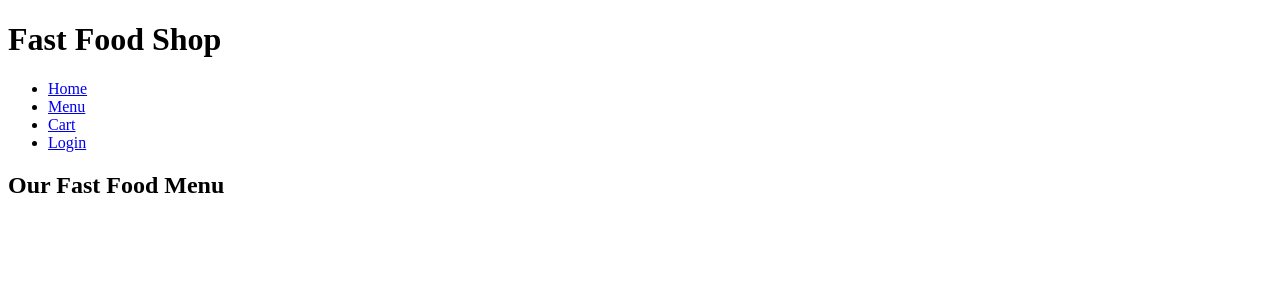
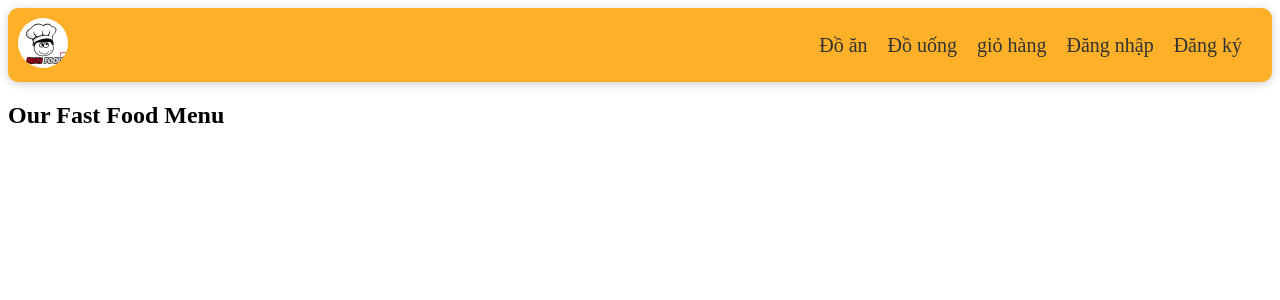
Before and after one commit to KhanhLee03/Duan_Nhom5_Web, a PHP site: page /giaodien.php in a window 1280 px wide. Shown: the top 300 px of the page. Run offline with PHP 8.4, Linux system fonts and the light colour scheme.

Commit message:
da them trang giao dien
Them le tren va tieu de cho giao dien cung nhu cac danh muc

```diff
--- /dev/null
+++ b/duan_nhom5_web/code/giaodien.css
@@ -0,0 +1,52 @@
+/* CSS để tạo kiểu cho header và nav */
+header {
+    display: flex; /* Sử dụng flexbox để căn giữa */
+    align-items: center; /* Căn giữa theo chiều dọc */
+    justify-content: space-between; /* Phân chia khoảng cách giữa các phần tử */
+    padding: 10px; /* Padding cho header */
+    background-color: #f8f8f8; /* Màu nền cho header */
+}
+.header{
+    border-radius: 10px;
+    background-color: rgb(254, 176, 41);
+    box-shadow: 0 2px 10px rgba(0, 0, 0, 0.2); /* Thêm bóng đổ cho header */
+}
+nav {
+    display: flex; /* Sử dụng flexbox cho nav */
+}
+
+nav ul {
+    list-style-type: none; /* Bỏ dấu chấm trong danh sách */
+    padding: 0; /* Bỏ padding mặc định */
+    margin: 0; /* Bỏ margin mặc định */
+    display: flex; /* Hiển thị danh sách theo hàng ngang */
+}
+
+nav ul li {
+    margin-right: 20px; /* Khoảng cách giữa các liên kết */
+}
+
+nav ul li a {
+    text-decoration: none; /* Bỏ gạch chân */
+    color: #333; /* Màu chữ */
+    font-size: 20px;
+}
+nav ul li a:hover {
+    color: #f4f4f4;
+    border-bottom: 2px solid #f4f4f4;
+}
+
+nav ul li img {
+    width: 20px; /* Kích thước của ảnh */
+    height: 20px; /* Kích thước của ảnh */
+    vertical-align: middle; /* Căn giữa ảnh với chữ */
+    margin-right: 5px; /* Khoảng cách giữa ảnh và chữ */
+}
+
+/* Thêm kiểu cho logo */
+.logo {
+    width: 50px; /* Kích thước của logo */
+    height: auto; /* Giữ tỷ lệ cho logo */
+    margin-right: 15px; /* Khoảng cách giữa logo và tiêu đề */
+    border-radius: 50%;
+}
--- a/duan_nhom5_web/code/giaodien.php
+++ b/duan_nhom5_web/code/giaodien.php
@@ -4,17 +4,19 @@
     <meta charset="UTF-8">
     <meta name="viewport" content="width=device-width, initial-scale=1.0">
     <title>Document</title>
+    <link rel="stylesheet" href="giaodien.css">
 </head>
 <body>
     <!-- Header -->
-    <header>
-        <h1>Fast Food Shop</h1>
-        <nav>
+    <header class="header">
+    <a href="giaodien.php"><img src="mixilogo.png" alt="Logo" class="logo"></a> <!-- Thêm logo với sự kiện nhấn -->
+        <nav class="link">
             <ul>
-                <li><a href="index.php">Home</a></li>
-                <li><a href="pages/menu.php">Menu</a></li>
-                <li><a href="pages/cart.php">Cart</a></li>
-                <li><a href="pages/login.php">Login</a></li>
+                <li><a href="doan.php">Đồ ăn</a></li>
+                <li><a href="douong.php">Đồ uống</a></li>
+                <li><a href="card.php">giỏ hàng</a></li>
+                <li><a href="login.php">Đăng nhập</a></li>
+                <li><a href="register.php">Đăng ký</a></li>
             </ul>
         </nav>
     </header>
@@ -22,6 +24,7 @@
     <section class="products">
         <h2>Our Fast Food Menu</h2>
         <div class="product-list">
+            <!-- Danh sách món ăn sẽ được hiển thị ở đây -->
         </div>
     </section>
 </body>
--- a/duan_nhom5_web/code/login.php
+++ b/duan_nhom5_web/code/login.php
@@ -16,7 +16,6 @@
         <button id="login" type="submit" name="action" value="login" >Đăng nhập</button>
         <button id="register" type="submit" name="action" value="register">Đăng ký</button>
     </form>
-    <!-- ádfasdfsadfsadfsdaf -->
 </body>
 </html>
 <?php
```
Also changed, not shown: duan_nhom5_web/code/mixilogo.png (added).
